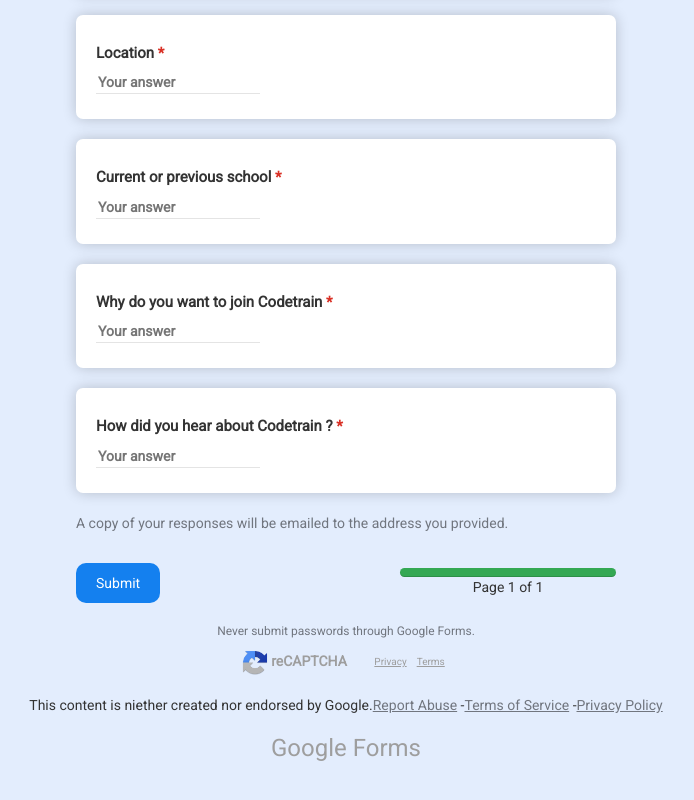
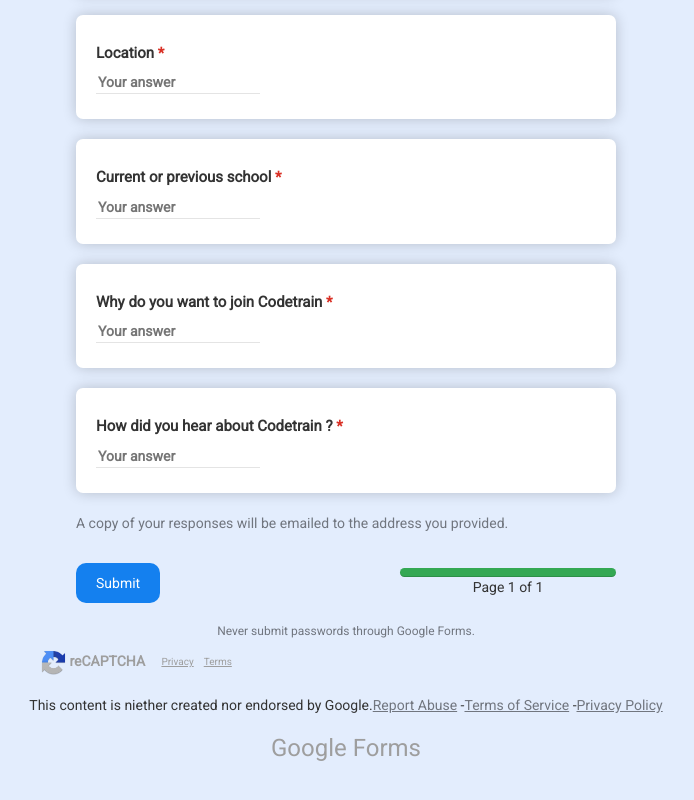
Before and after one commit to randyelorm/react-regform-clone, a React (Create React App) app: page / in a window 1280 px wide. Shown: the part 1216-2016 px from the top of the page, without its empty margins (294-988 px from the left). Built offline with nearby package versions, Linux system fonts and the light colour scheme.

Commit message:
more edits

```diff
--- a/src/formclone/FormClone.jsx
+++ b/src/formclone/FormClone.jsx
@@ -224,6 +224,8 @@
 
     <br />
 
+    {/* footer stuff */}
+    <div class ="text-center">
             <p className="never-submit">Never submit passwords through Google Forms.</p>
 
             <div className ="recap-div">
@@ -244,7 +246,7 @@
 
             <h3 className="google">Google Forms</h3>
 
-
+    </div>
     </section>
         );
     }
```
Lines whose indentation alone changed are shown as unchanged.
